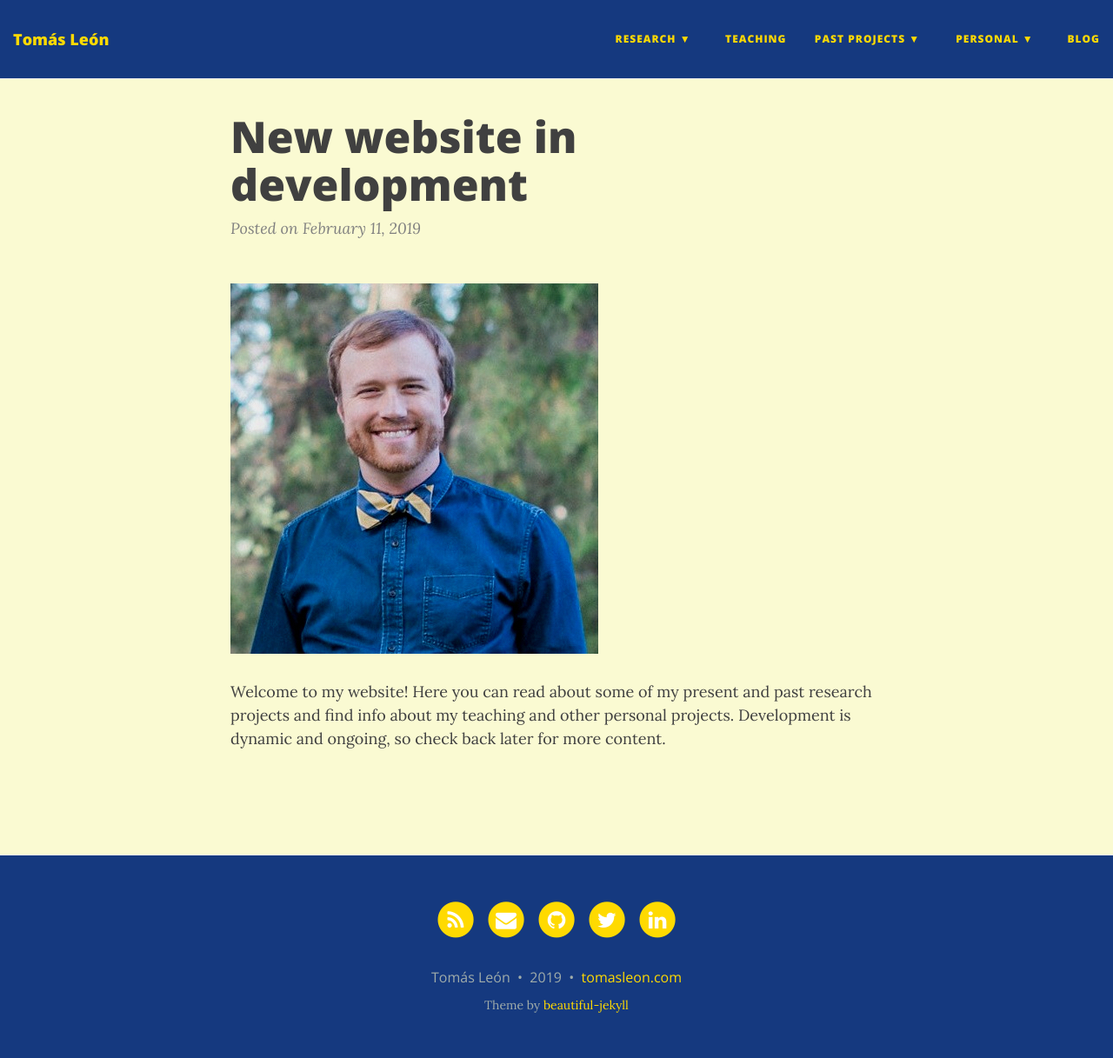
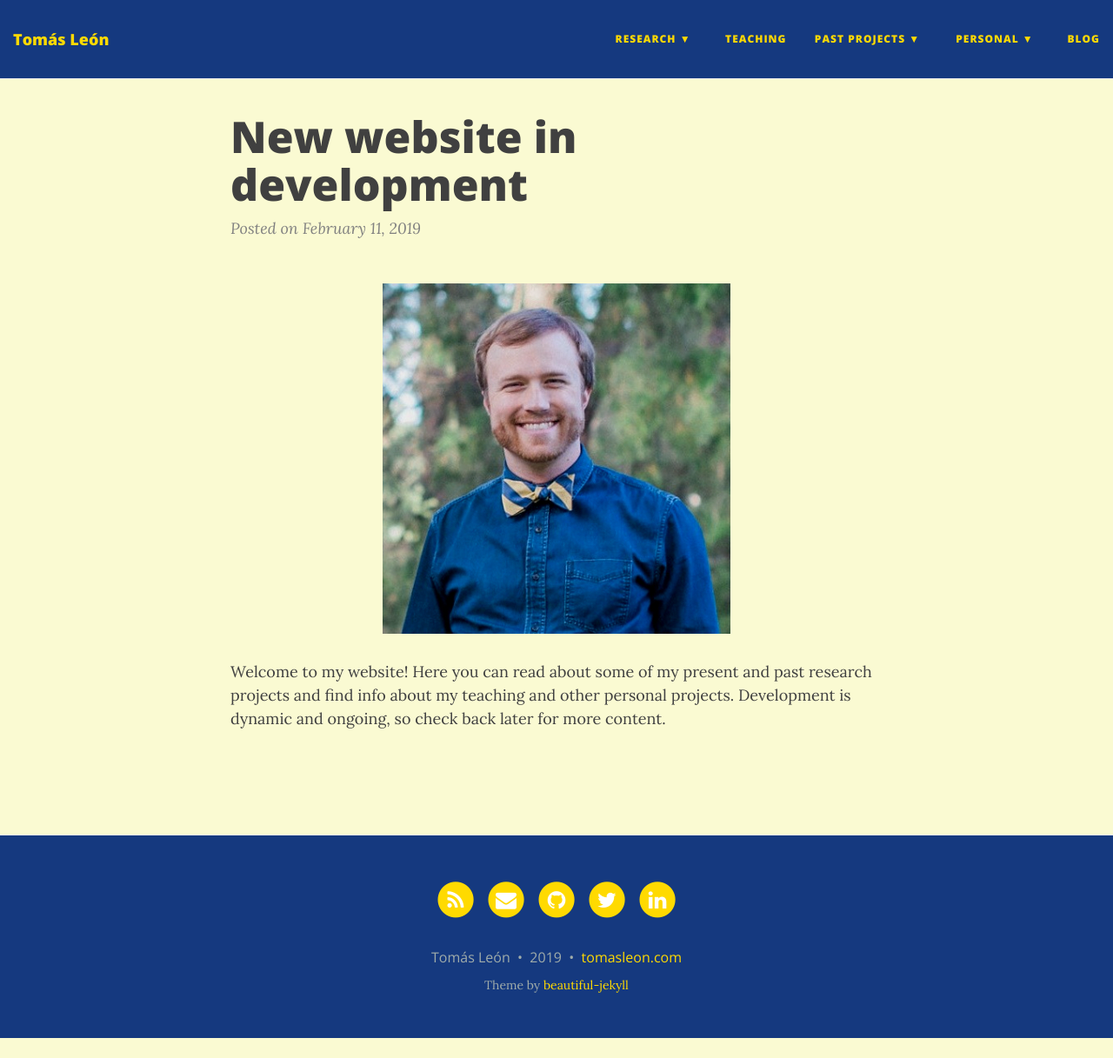
Before and after one commit to tomasleon/tomasleon.github.io, a Jekyll site: the page built from _posts/2019-02-11-first-post.md, in a window 1280 px wide and 1217 px high. Shown: the whole window at 87% size. Built offline with Jekyll 4.4.1, drawn with Linux system fonts in a browser that asks for light colours; nearby versions of some CDN libraries.

Commit message:
Update first post

```diff
--- a/_posts/2019-02-11-first-post.md
+++ b/_posts/2019-02-11-first-post.md
@@ -2,7 +2,8 @@
 layout: post
 title: New website in development
 ---
-
-![Picture of Tomás](/img/TLeon.jpg)
+<p align="center">
+  <img src="/img/TLeon.jpg" alt="Picture of Tomás" width="400" />
+</p>
 
 Welcome to my website! Here you can read about some of my present and past research projects and find info about my teaching and other personal projects. Development is dynamic and ongoing, so check back later for more content.
```
